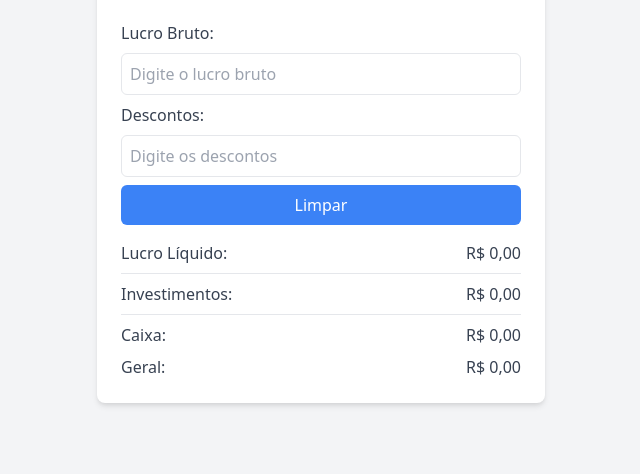
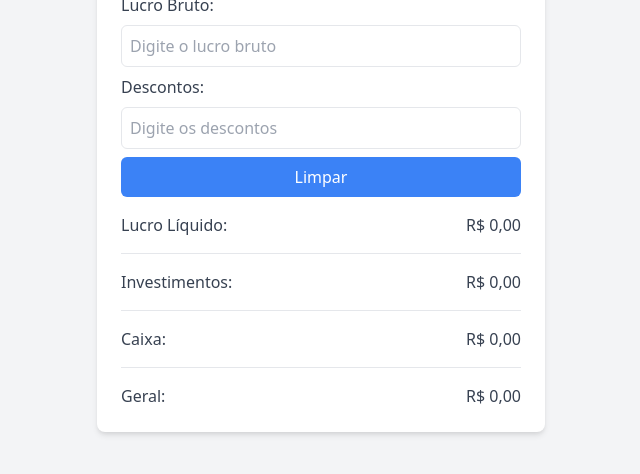
Before and after one commit to robniemeyer/income-calculator, a plain HTML site: page index.html in a window 1280 px wide. Shown: the part 240-714 px from the top of the page, without its empty margins (319-959 px from the left). Drawn offline with nearby package versions, Linux system fonts and the light colour scheme.

Commit message:
fix: Add horizontal line between Caixa and Geral and increase space before each result

```diff
--- a/index.html
+++ b/index.html
@@ -23,23 +23,23 @@
                 <button type="button" class="w-full py-2 bg-blue-500 text-white rounded-md hover:bg-blue-600 focus:outline-none focus:ring-2 focus:ring-blue-500 focus:ring-offset-2" onclick="clearInputs('profit-calculator')">Limpar</button>
             </div>
             <!-- Section 2 -->
-            <div id="section-fields-after-clear" class="section space-y-2">
-                <div class="flex justify-between">
+            <div id="section-fields-after-clear" class="section space-y-4">
+                <div class="flex justify-between mb-2">
                     <label for="net-profit" class="block text-gray-700">Lucro Líquido:</label>
                     <span id="net-profit" class="block text-gray-700">R$ 0,00</span>
                 </div>
-                <hr class="my-4"> <!-- Horizontal line below net profit -->
-                <div class="flex justify-between">
+                <hr class="my-2"> <!-- Horizontal line below net profit -->
+                <div class="flex justify-between mb-2">
                     <label for="investments" class="block text-gray-700">Investimentos:</label>
                     <span id="investments" class="block text-gray-700">R$ 0,00</span>
                 </div>
-                <hr class="my-4"> <!-- Horizontal line below investments -->
-                <div class="flex justify-between">
+                <hr class="my-2"> <!-- Horizontal line below investments -->
+                <div class="flex justify-between mb-2">
                     <label for="cash" class="block text-gray-700">Caixa:</label>
                     <span id="cash" class="block text-gray-700">R$ 0,00</span>
                 </div>
-                <!-- No horizontal line below general -->
-                <div class="flex justify-between">
+                <hr class="my-2"> <!-- Horizontal line below cash -->
+                <div class="flex justify-between mb-2">
                     <label for="general" class="block text-gray-700">Geral:</label>
                     <span id="general" class="block text-gray-700">R$ 0,00</span>
                 </div>
```
